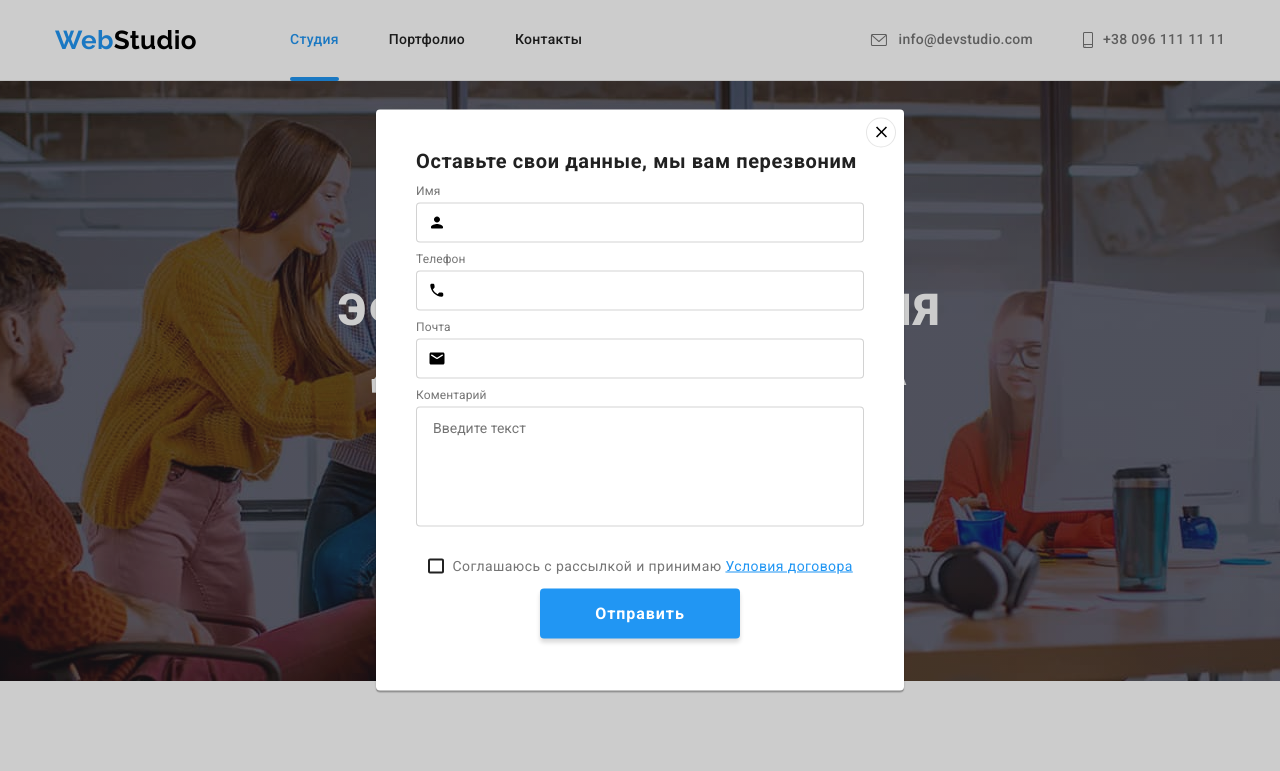
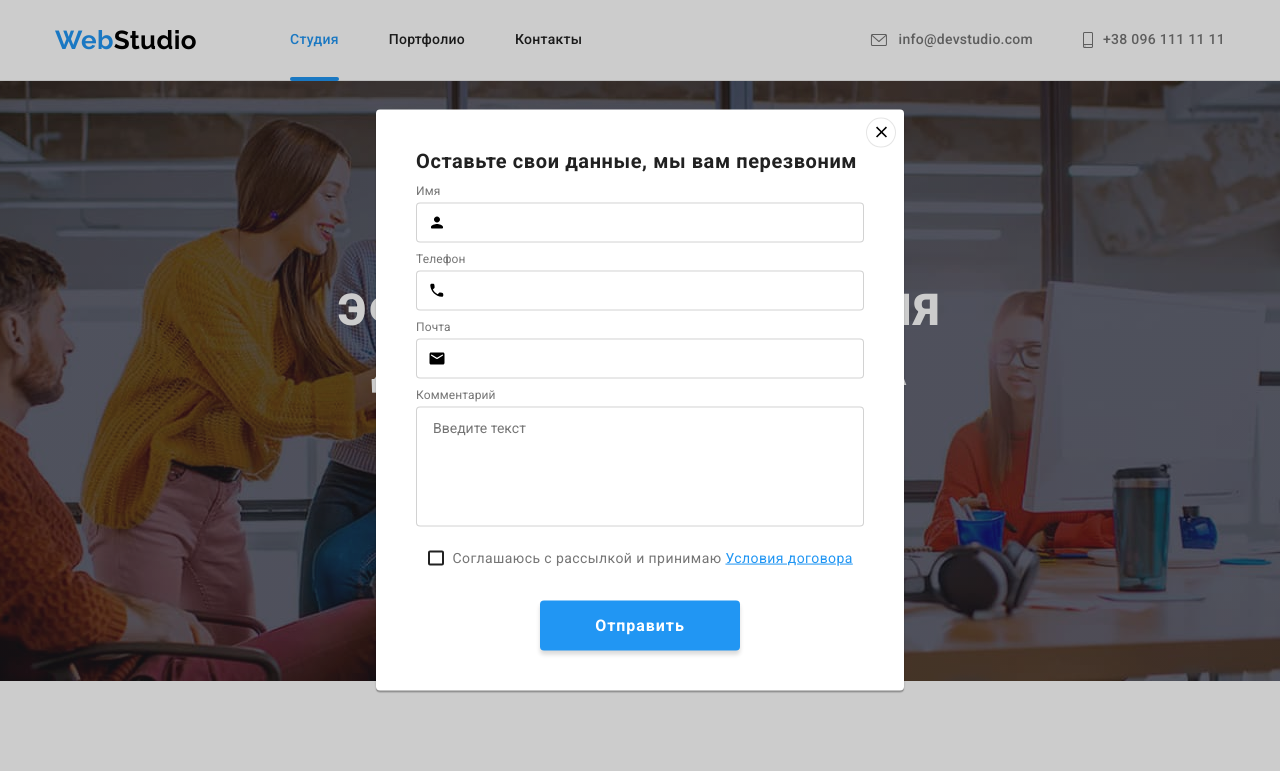
Before and after one commit to Andrii-Nahornyi/goit-markup-hw-06, a plain HTML site: page index.html in a window 1280 px wide. Both pictures are taken after a click on the button "Заказать услугу". Shown: the top 771 px of the page. Drawn offline with nearby package versions, Linux system fonts and the light colour scheme.

Commit message:
Правки после проверки ментора
1. Отступы в футере
2. Геометрия по модалке(инпуты и лейблы)

```diff
--- a/css/styles.css
+++ b/css/styles.css
@@ -57,19 +57,6 @@ img {
 
 .header{
 	border-bottom: 1px solid #ECECEC;
-	/* min-height: 80px */
-
-	/* - - - ФИКСИРУЕМ ШАПКУ - - - */
-	/* position: fixed;
-	top: 0;
-	left: 0;
-	z-index: 1;
-
-	width: 100%;
-	min-height: 80px;
-
-	background-color:var(--white-site-color);
-	opacity: 0.5; */
 }
 
 .section {
@@ -532,7 +519,7 @@ img {
 }
 
 .footer-adress-container {
-	flex-grow: 1;
+	margin-right: 70px;
 }
 
 .logo-footer {
@@ -576,10 +563,6 @@ img {
 	color: var(--accent-color);
 }
 
-.footer-social {
-	margin-left: 70px;
-	margin-right: 93px;
-}
 
 .footer-social-text {
 	font-style: normal;
@@ -634,9 +617,7 @@ img {
 /* ----------------- Footer form ------------------- */
 
 .footer-form {
-	display: block;
-	width: 570px;
-	height: 86px;
+	margin-left: auto;
 }
 
 .title-footer-form {
@@ -904,7 +885,6 @@ img {
 	left: 50%;
 
 	min-width: 528px;
-	min-height: 581px;
 	padding: 40px;
 
 	background-color: var(--white-site-color);
@@ -975,27 +955,27 @@ img {
 	display: inline-block;
 	margin-left: auto;
 	margin-right: auto;
-	margin-bottom: 12px;
+	margin-bottom: 30px;
 }
 
-.modal-form {
+/* .modal-form {
 	width: 448px;
 	height: 342px;
-}
+} */
 
 .form-field {
 	position: relative;
 
 	display: flex;
 	align-items: center;
-	margin-bottom: 10px;
-	padding-top: 18px;
+	margin-bottom: 28px;
 	width: 100%;
+	height: 40px;
 }
 
 .form-input {
 	width: 100%;
-	height: 40px;
+	height: 100%;
 	padding-left: 42px;
 
 	border: 1px solid rgba(33, 33, 33, 0.2);
@@ -1012,15 +992,15 @@ img {
 
 .form-label {
 	position: absolute;
-	top: 0;
 	left: 0;
+	bottom: 44px;
 
 	display: inline-block;
 
 	font-size: 12px;
 	letter-spacing: 0.01em;
 
-	color: #757575;
+	color: var(--text-color);
 	cursor: pointer;
 
 	transition: color 250ms var(--timing-function);
@@ -1030,9 +1010,44 @@ img {
 	color: var(--accent-color);
 }
 
+.form-text {
+	position: relative;
+
+	display: flex;
+	align-items: center;
+	margin-bottom: 20px;
+	width: 100%;
+	height: 120px;
+}
+
+.form-text:focus-within > .modal-comment {
+	border-color: var(--accent-color);
+	outline: none;
+}
+
+.text-label {
+	position: absolute;
+	left: 0;
+	bottom: 124px;
+
+	display: inline-block;
+
+	font-size: 12px;
+	letter-spacing: 0.01em;
+
+	color: var(--text-color);
+	cursor: pointer;
+
+	transition: color 250ms var(--timing-function);
+}
+
+.form-text:focus-within > .text-label {
+	color: var(--accent-color);
+}
+
 .modal-comment {
 	width: 100%;
-	height: 120px;
+	height: 100%;
 	padding: 12px 16px;
 
 	border: 1px solid rgba(33, 33, 33, 0.2);
@@ -1052,12 +1067,20 @@ img {
 	display: block;
 	top: 50%;
 	left: 12px;
+	transform: translateY(-50%);
 
 	transition: fill 250ms var(--timing-function);
 }
 
 .form-field:focus-within > .form-icon {
 	fill: var(--accent-color);
+}
+
+.checkbox-field {
+	display: flex;
+	align-items: center;
+	margin-bottom: 30px;
+	width: 100%;
 }
 
 .checkbox {
--- a/index.html
+++ b/index.html
@@ -462,15 +462,16 @@
 					</svg>
 				</label>
 
-				<label class="form-field">
+				<label class="form-text">
 					<textarea name="comment" id="comment" rows="8" placeholder="Введите текст" class="modal-comment"></textarea>
-					<span class="form-label">Коментарий</span>
+					<span class="text-label">Комментарий</span>
 				</label>
 
-				<label class="form-field">
+				<label class="checkbox-field">
 					<input type="checkbox" class="checkbox" name="agreement" value="agreement">
 					<span class="checkbox-icon"></span>
-					<span class="checkbox-text">Соглашаюсь с рассылкой и принимаю <a href="" class="accent"> Условия договора</a></span>
+					<span class="checkbox-text">Соглашаюсь с рассылкой и принимаю <a href="" class="accent"> Условия
+							договора</a></span>
 				</label>
 
 				<button type="submit" class="hero-btn">Отправить</button>
@@ -478,16 +479,6 @@
 		</div>
 	</div>
 
-	<!-- Fixed header -->
-
-	<!-- <script>
-		const { height: HeaderHeight } = document
-			.querySelector(".header")
-			.getBoundingClientRect();
-
-		document.body.style.paddingTop = `${HeaderHeight}px`;
-	</script> -->
-
 	<script src="./js/modal.js"></script>
 </body>
 
```
Also changed, not shown: portfolio.html (+0 -7 lines).
